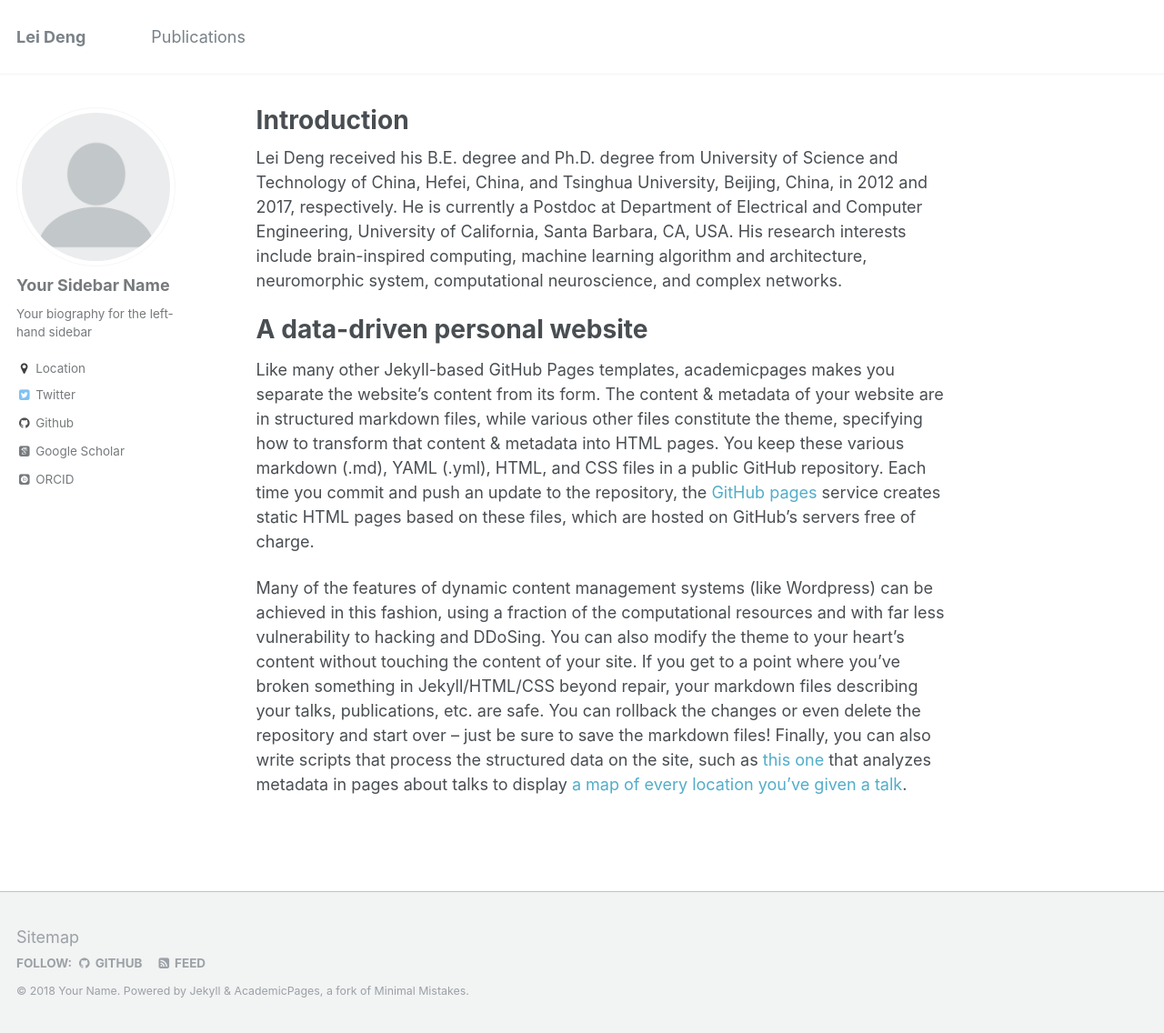
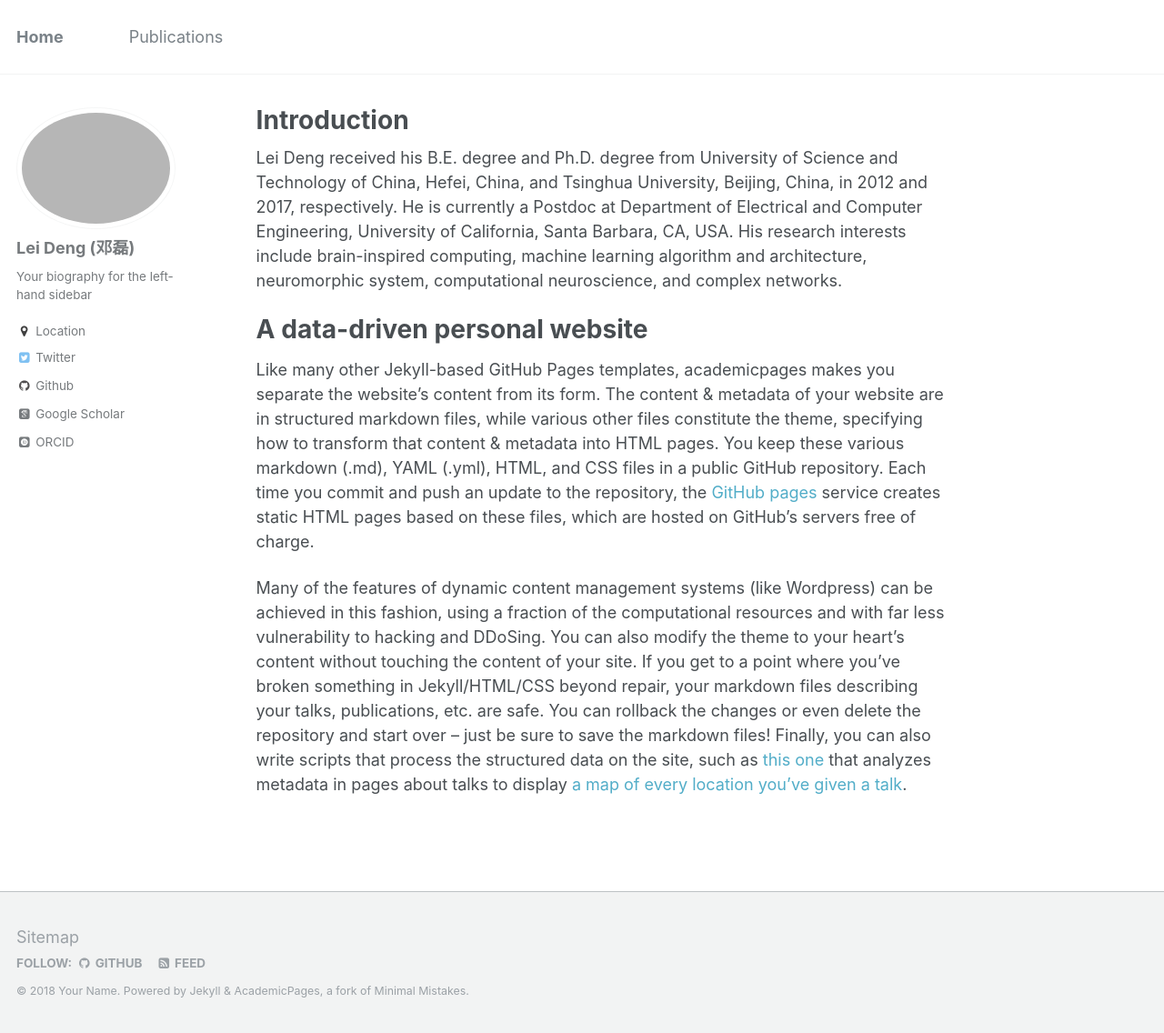
Before and after one commit to dllfei/dllfei.github.io, a Jekyll site: the page built from _pages/about.md, in a window 1280 px wide and 1136 px high. Shown: the whole window at 91% size. Built offline with Jekyll 4.4.1, drawn with Linux system fonts in a browser that asks for light colours; some web fonts are replaced.

Commit message:
Update _config.yml

```diff
--- a/_config.yml
+++ b/_config.yml
@@ -7,7 +7,7 @@
 
 # Site Settings
 locale                   : "en-US"
-title                    : "Lei Deng"
+title                    : "Home"
 title_separator          : "-"
 name                     : &name "Your Name"
 description              : &description "personal description"
@@ -78,8 +78,8 @@ analytics:
 
 # Site Author
 author:
-  name             : "Your Sidebar Name"
-  avatar           : "profile.png"
+  name             : "Lei Deng (邓磊)"
+  avatar           : "leideng.png"
   bio              : "Your biography for the left-hand sidebar"
   location         : "Location"
   employer         :
```
